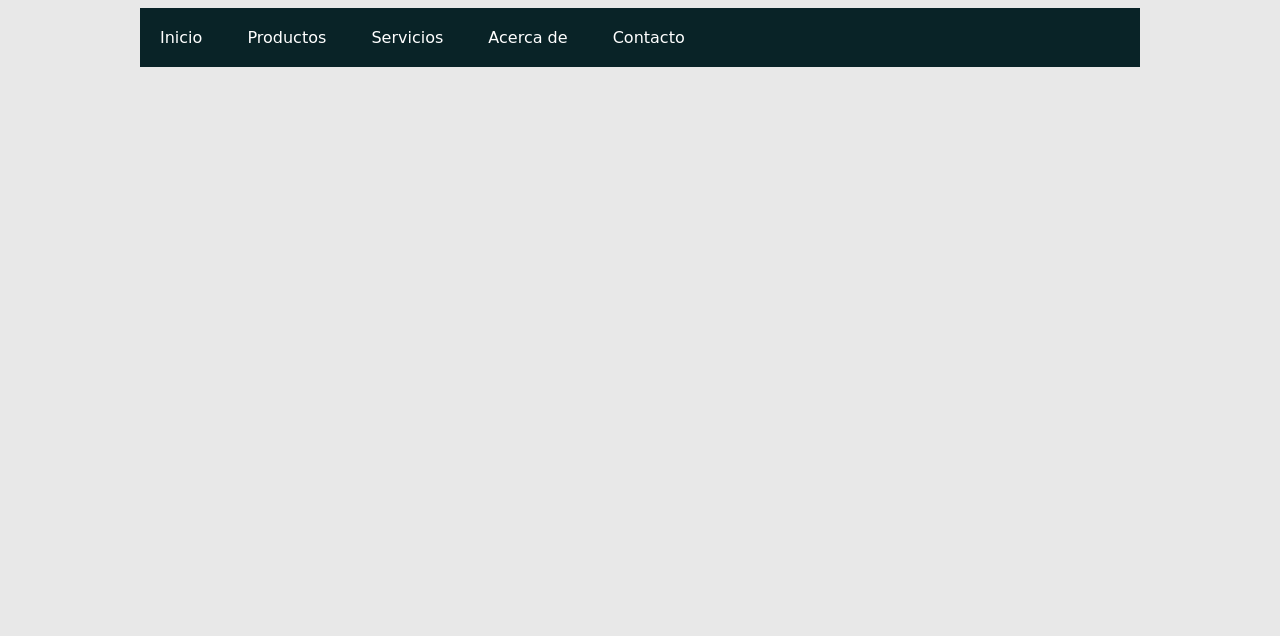
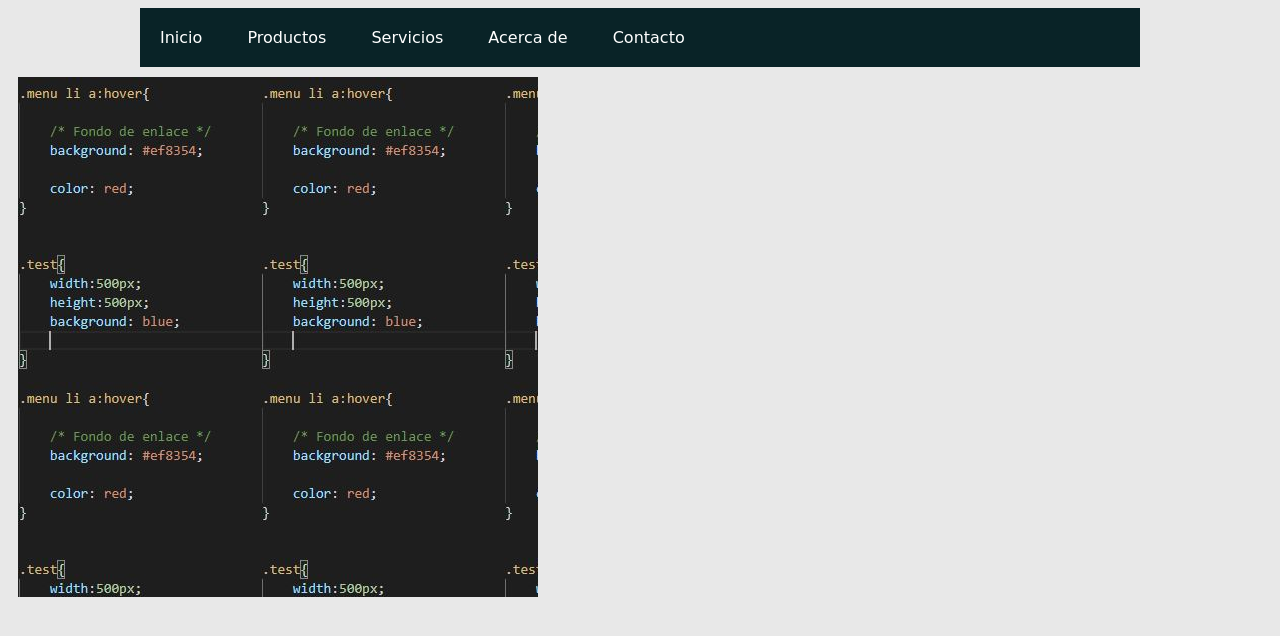
Before and after one commit to k-moises/test, a plain HTML site: page index.html in a window 1280 px wide. Drawn offline with Linux system fonts and the light colour scheme; a web font is replaced by a local one.

Commit message:
Agrego imagen en contenedor DIV

```diff
--- a/index.html
+++ b/index.html
@@ -21,5 +21,8 @@
         <li> <a href="#"> Contacto </a> </li>
     </ul>
 
+    <!---->
+    <div class="test" ></div>
+
 </body>
 </html>
--- a/style.css
+++ b/style.css
@@ -75,3 +75,21 @@ body{
 
     color: red;
 }
+
+
+.test{
+    display: block;
+    margin: 10px;
+    padding: 10px;
+    width:500px;
+    height:500px;
+    background-image: url(test.jpg);
+
+
+}
+
+img{
+    padding: 10px;
+    width: 300px;
+    height: 300px;
+}
```
Also changed, not shown: test.JPG (added).
